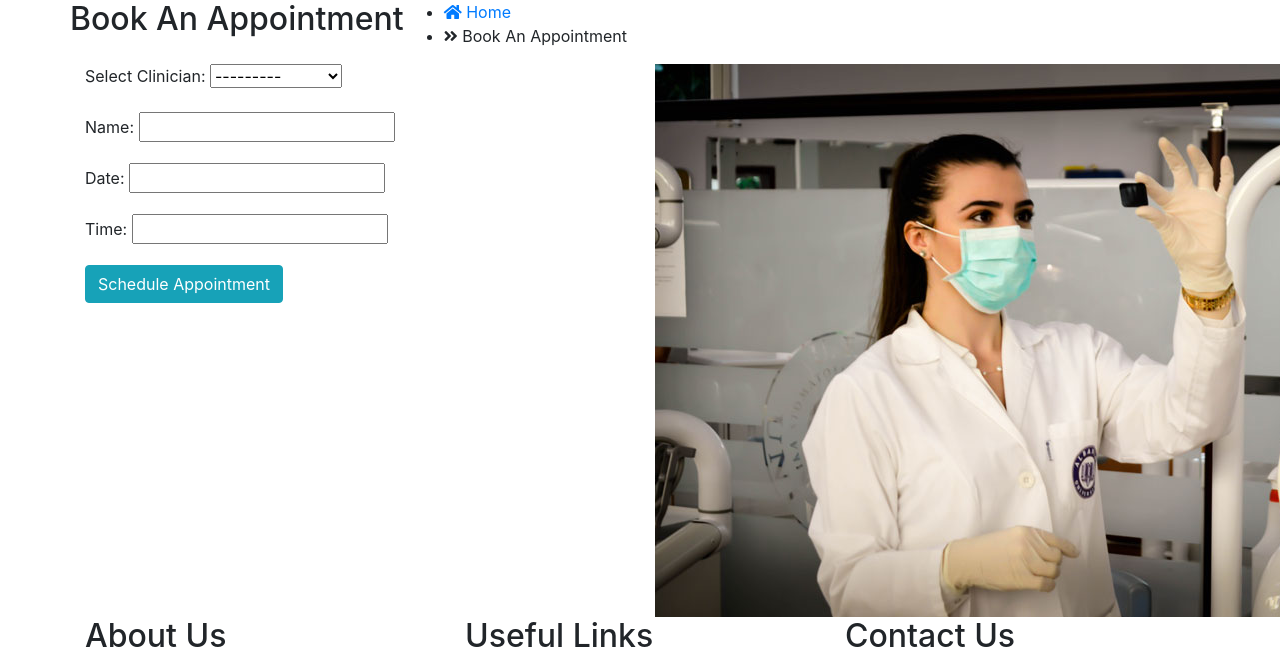
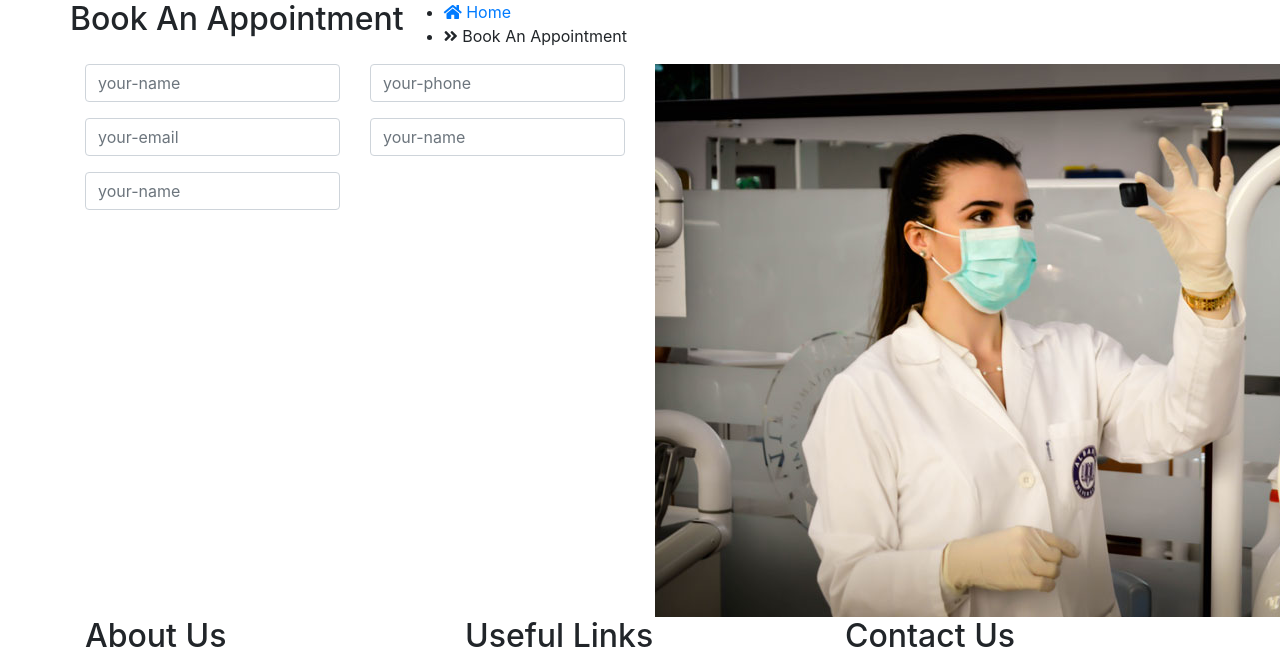
Before and after one commit to gozygreg/carecardio-health, a Django app: page /appointments/schedule/ in a window 1280 px wide; the page is wider, and only the part inside the window is pictured. Shown: the part 224-878 px from the top of that part. Run offline with Django 4.2, Linux system fonts and the light colour scheme; data comes from the database, SQL or seed files in the repository; some libraries are stand-ins or nearby versions.

Commit message:
setup email

```diff
--- a/carecardio/appointments/templates/appointments/schedule_appointment.html
+++ b/carecardio/appointments/templates/appointments/schedule_appointment.html
@@ -20,9 +20,9 @@
     <div class="container">
         <div class="row">
             <div class="col-lg-6 col-md-12 txtr">
-                <form method="post">
+                <form action="{% url 'appointment' %}" method="post">
                     {% csrf_token %}
-                    <div class="form-group">
+                    <!-- <div class="form-group">
                       <label for="{{ form.clinician.id_for_label }}">Select Clinician:</label>
                       {{ form.clinician }}
                     </div>
@@ -38,7 +38,34 @@
                       <label for="{{ form.time.id_for_label }}">Time:</label>
                       {{ form.time }}
                     </div>
-                    <button type="submit" class="btn btn-info">Schedule Appointment</button>
+                    <button type="submit" class="btn btn-info">Schedule Appointment</button> -->
+                    <div class="row">
+                        <div class="col-md-6">
+                            <div class="form-group mb-30">
+                                <input type="text" name="your-name" class="form-control" placeholder="your-name" required>
+                            </div>
+                        </div>
+                        <div class="col-md-6">
+                            <div class="form-group mb-30">
+                                <input type="text" name="your-phone" class="form-control" placeholder="your-phone" required>
+                            </div>
+                        </div>
+                        <div class="col-md-6">
+                            <div class="form-group mb-30">
+                                <input type="email" name="your-email" class="form-control" placeholder="your-email" required>
+                            </div>
+                        </div>
+                        <div class="col-md-6">
+                            <div class="form-group mb-30">
+                                <input type="text" name="your-name" class="form-control" placeholder="your-name" required>
+                            </div>
+                        </div>
+                        <div class="col-md-6">
+                            <div class="form-group mb-30">
+                                <input type="text" name="your-name" class="form-control" placeholder="your-name" required>
+                            </div>
+                        </div>
+                    </div>
                   </form>
             </div>
             <div class="col-lg-6 col-md-12">
--- a/carecardio/appointments/urls.py
+++ b/carecardio/appointments/urls.py
@@ -4,6 +4,6 @@ from . import views
 
 urlpatterns = [
     path('schedule/', views.schedule_appointment, name='schedule_appointment'),
-    path('list/', views.appointments_list, name='appointments_list'),
+    path('appointment.html', views.appointment, name='appointment'),
     path('clinician/', views.available_clinician, name='available_clinician'),
 ]
--- a/carecardio/appointments/views.py
+++ b/carecardio/appointments/views.py
@@ -20,10 +20,24 @@ def schedule_appointment(request):
 
 
 # @login_required
-def appointments_list(request):
-    # appointments = Appointment.objects.filter(patient=request.user.patient)
-    # return render(request, 'appointments/appointments_list.html', {'appointments': appointments})
-    return render(request, 'appointments/appointments_list.html')
+def appointment(request):
+    if request.method == 'POST':
+        message_name = request.POST['message-name']
+        message_email = request.POST['message-email']
+        message = request.POST['message']
+
+        # send email
+        send_email(
+            message_name,
+            message,
+            message_email,
+            ['goziennabuife@yahoo.com'],
+        )
+
+        return render(request, 'appointment.html', {})
+
+    else:
+        return render(request, 'home.html')
 
 
 # @login_required
```
Also changed, not shown: carecardio/carecardio/settings.py (+7 -0 lines), carecardio/home/views.py (+11 -0 lines), carecardio/appointments/templates/appointments/appointments.html (renamed from carecardio/appointments/templates/appointments/appointments_list.html).
